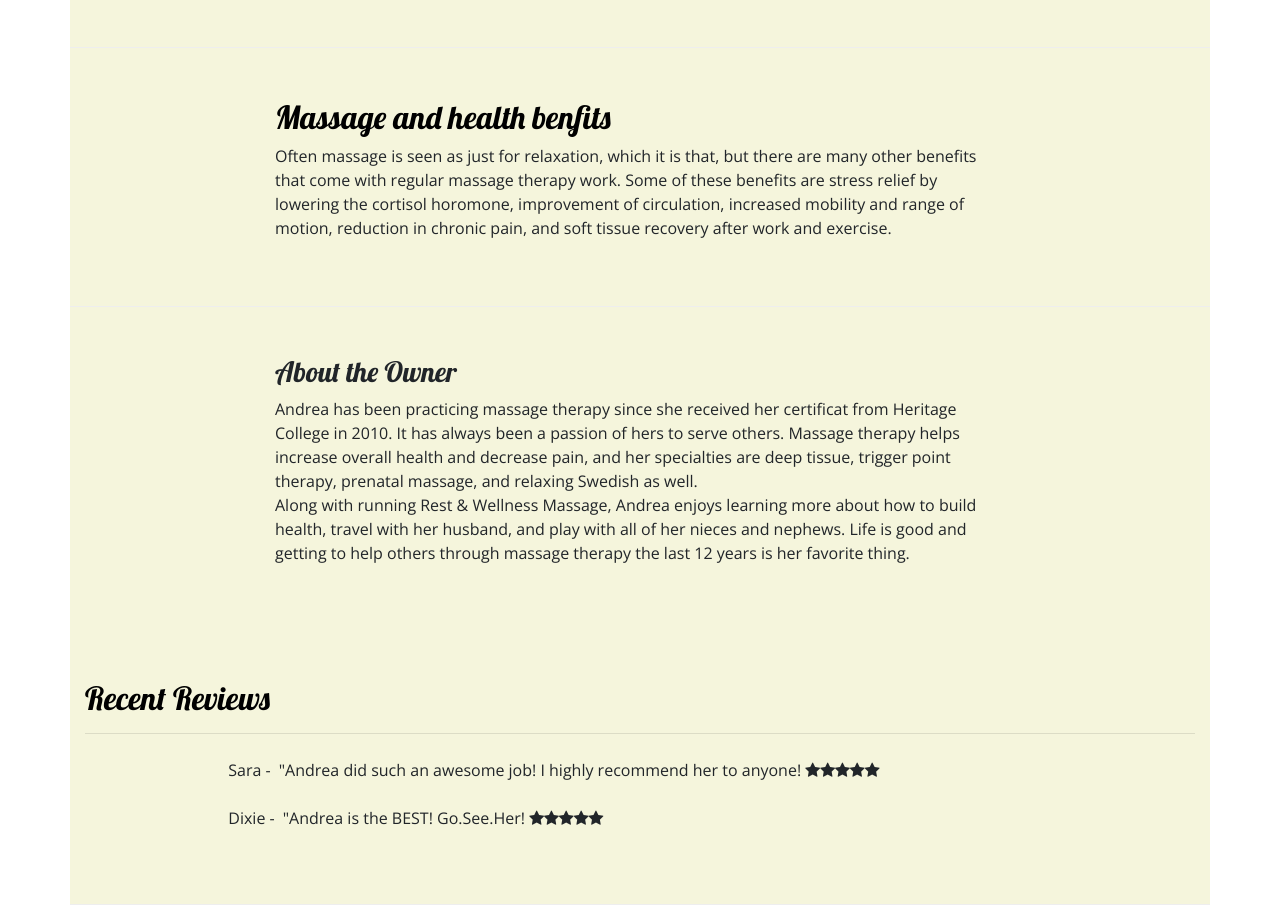
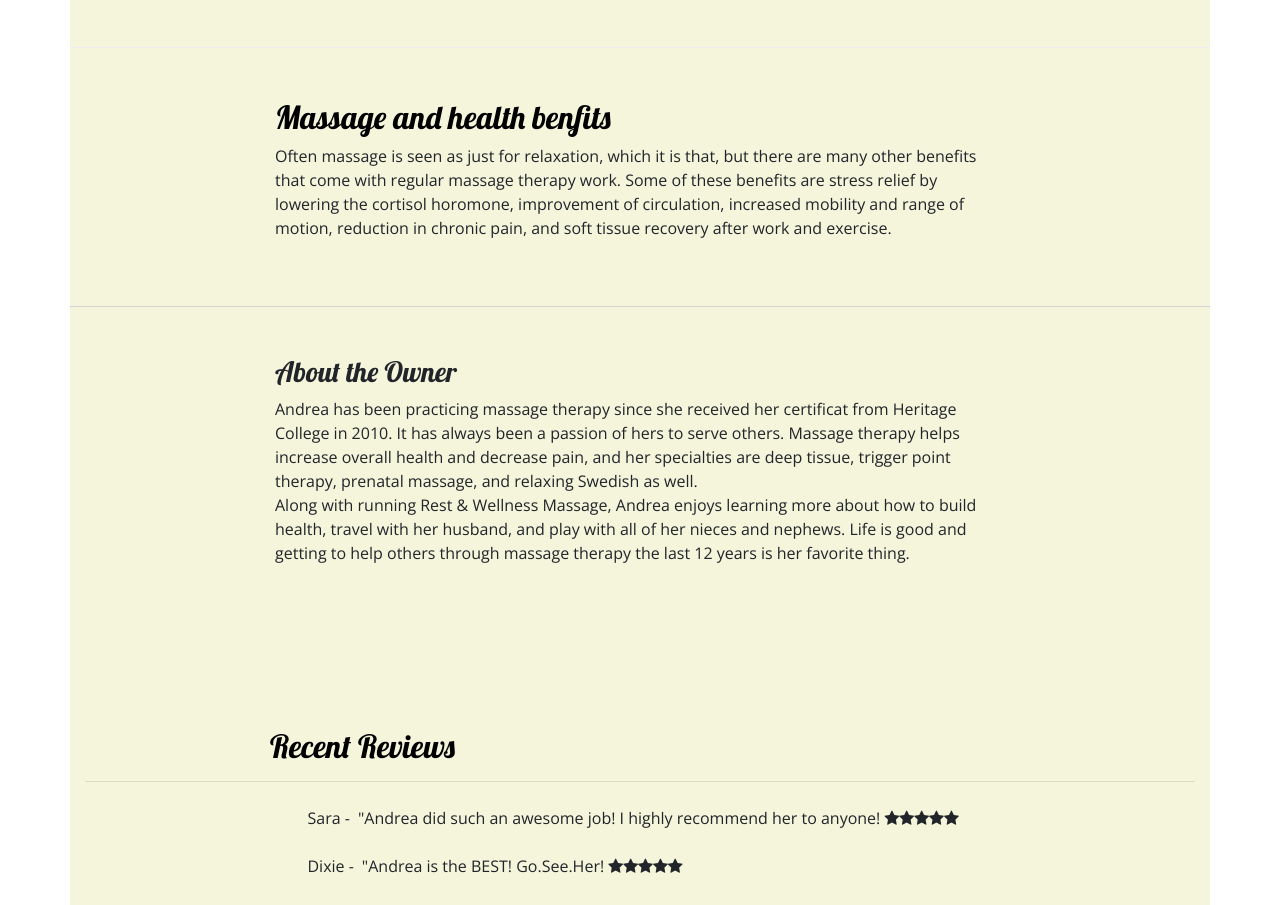
Before and after one commit to philsimpson82/Health-and-Wellness, a website: page index.html in a window 1280 px wide. Shown: the part 956-1861 px from the top of the page. Drawn offline with nearby package versions, Linux system fonts and the light colour scheme.

Commit message:
backup 10_15_22

```diff
--- a/index.html
+++ b/index.html
@@ -167,7 +167,7 @@
             </div>
         </div>
         <!-- services code below-->
-        <div class="row row-content align-items-center">
+        <div class="row row-content align-items-center myborder">
             <div class="col-sm-8 mx-auto">
                 <h2>Massage and health benfits</h2>
                 <p>Often massage is seen as just for relaxation, which it is that, but there are many other benefits
@@ -191,14 +191,14 @@
             </div>
         </div>
         <!-- feedback example shown code below-->
-        <div class="row row-content">
+        <div class="row row-content mt-5">
             <div class="col-12">
-                <h2>Recent Reviews</h2>
+                <h2 class="offset-sm-2">Recent Reviews</h2>
                 <hr />
             </div>
             <div class="col-md-10">
                 <div class="row my-2">
-                    <label for="firstName" class="offset-md-2">Sara - </label>
+                    <label for="firstName" class="offset-sm-3">Sara - </label>
                     <p class="ml-2 align-items-center">"Andrea did such an awesome job! I highly recommend her to
                         anyone! <i class="fa fa-solid fa-star"></i><i class="fa fa-solid fa-star"></i><i
                             class="fa fa-solid fa-star"></i><i class="fa fa-solid fa-star"></i><i
@@ -206,7 +206,7 @@
                     </p>
                 </div>
                 <div class="row my-2">
-                    <label for="firstName" class="offset-md-2">Dixie - </label>
+                    <label for="firstName" class="offset-sm-3">Dixie - </label>
                     <p class="ml-2 align-items-center">"Andrea is the BEST! Go.See.Her! <i
                             class="fa fa-solid fa-star"></i><i class="fa fa-solid fa-star"></i><i
                             class="fa fa-solid fa-star"></i><i class="fa fa-solid fa-star"></i><i
```
